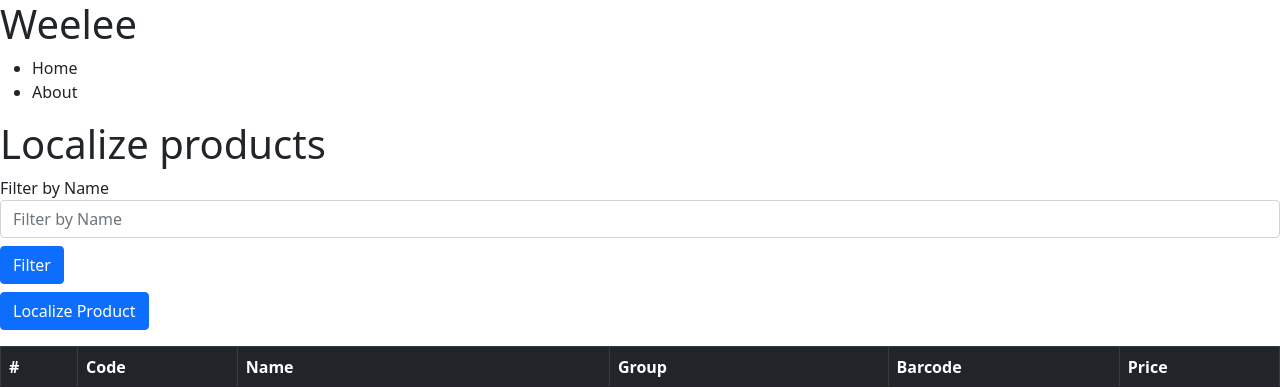
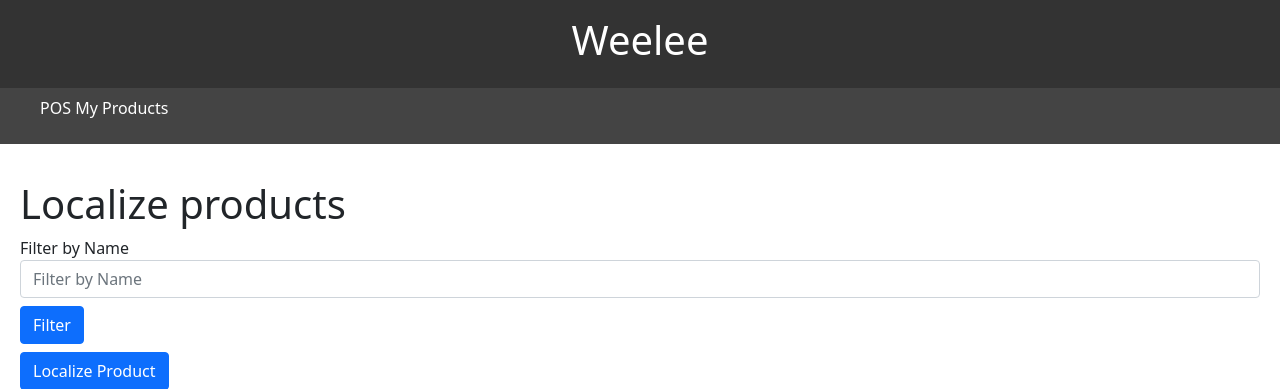
Before and after one commit to luizlee107/Point-of-Sale-System, a Django app: page /pos/ in a window 1280 px wide. Shown: the top 389 px of the page. Run offline with Django 4.2, Linux system fonts and the light colour scheme; data comes from the database, SQL or seed files in the repository; some libraries are stand-ins or nearby versions.

Commit message:
add-style

```diff
--- a/app/templates/base.html
+++ b/app/templates/base.html
@@ -8,7 +8,7 @@
     <meta charset="UTF-8">
     <meta http-equiv="X-UA-Compatible" content="IE=edge">
     <meta name="viewport" content="width=device-width, initial-scale=1.0">
-
+    <link rel="stylesheet"  href="{% static 'css/styles.css' %}">
     <link rel="stylesheet" href="https://cdn.jsdelivr.net/npm/bootstrap@5.1.3/dist/css/bootstrap.min.css" />
 
     <title>{% block title %}{% endblock %}</title>
@@ -28,8 +28,8 @@
     <nav>
         <!-- Add your navigation links or menu here -->
         <ul>
-            <li><a >Home</a></li>
-            <li><a >About</a></li>
+            <a href="{% url 'pos' %}">POS</a>
+            <a href="{% url 'product' %}">My Products</a>
             <!-- Add more links as needed -->
         </ul>
     </nav>
--- a/app/templates/pos.html
+++ b/app/templates/pos.html
@@ -67,10 +67,6 @@
         </table>
     </div>
 
-
-
-
-
     </form>
         <form method="post" action="{% url 'pos' %}">
             {% csrf_token %}
--- a/app/urls.py
+++ b/app/urls.py
@@ -10,7 +10,7 @@ urlpatterns = [
 
 
     #verify 2 functions in the same page
-    path('product', views.product),
+    path('product', views.product, name='product'),
     path('product_list', views.product_list, name='product_list'),
     path('product/add', views.add_product, name='add_product'),
     path('products/<int:pk>/remove', views.remove_product, name='remove_product'),
```
